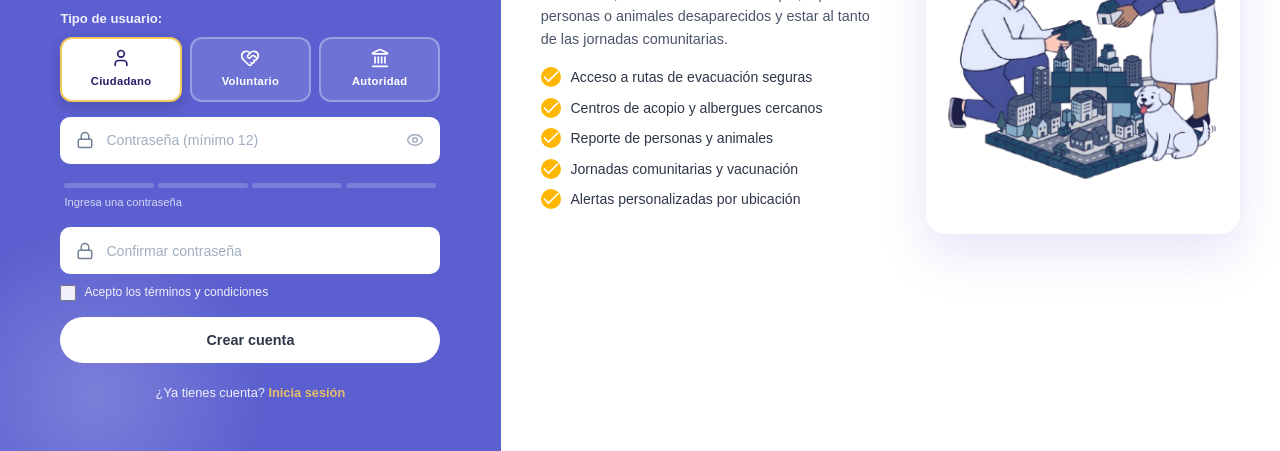
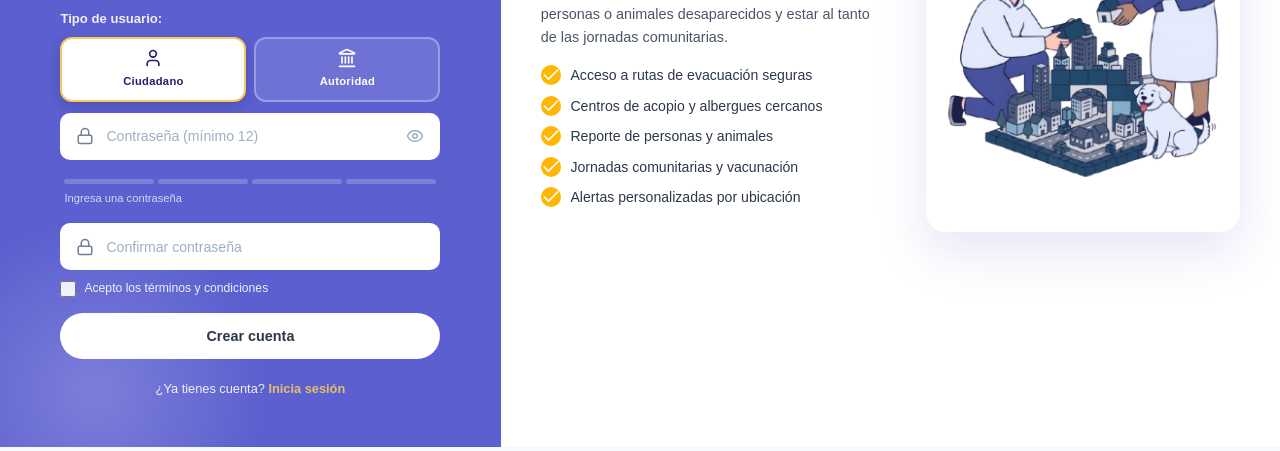
Before and after one commit to leinaadd04-dev/SIGRE_PROYECTO, a plain HTML site: page frontend/registro.html in a window 1280 px wide. Shown: the part 479-930 px from the top of the page. Drawn offline with nearby package versions, Linux system fonts and the light colour scheme.

Commit message:
15/10/2026 - CAMBIOS EN REGISTRO ESTILO

```diff
--- a/frontend/css/estilos.css
+++ b/frontend/css/estilos.css
@@ -692,11 +692,21 @@ body {
     opacity: 0.9;
 }
 
+/* Las opciones de rol ocupan el mismo ancho que los campos */
 .roles_contenedor {
-    display: grid;
-    grid-template-columns: repeat(3, 1fr);
-    gap: 0.5rem;
-    margin-bottom: 0.25rem;
+    display: flex !important;
+    width: 100%;
+    gap: 8px;
+    justify-content: stretch;
+    align-items: stretch;
+}
+
+.roles_contenedor .rol_opcion {
+    flex: 1 1 0;
+    width: 0;
+    max-width: none;
+    min-width: 0;
+    margin: 0;
 }
 
 .rol_opcion {
@@ -1747,9 +1757,9 @@ body {
     }
 
     .roles_contenedor {
-        grid-template-columns: repeat(3, 1fr);
-        gap: 0.35rem;
-    }
+    justify-content: center;
+    gap: 0.35rem;
+}
 
     .rol_texto {
         font-size: 0.65rem;
@@ -2366,3 +2376,11 @@ body {
 .boton_sos:active {
     transform: scale(0.95);
 }
+
+.roles_contenedor .rol_opcion {
+    flex: 1 1 0;
+    width: 0;
+    max-width: none;
+    min-width: 0;
+    margin: 0;
+}
--- a/frontend/registro.html
+++ b/frontend/registro.html
@@ -89,12 +89,6 @@
                                 <input type="radio" name="rol" value="ciudadano" checked required>
                                 <span class="rol_icono"><i data-lucide="user"></i></span>
                                 <span class="rol_texto">Ciudadano</span>
-                            </label>
-
-                            <label class="rol_opcion">
-                                <input type="radio" name="rol" value="voluntario">
-                                <span class="rol_icono"><i data-lucide="heart-handshake"></i></span>
-                                <span class="rol_texto">Voluntario</span>
                             </label>
 
                             <label class="rol_opcion">
```
